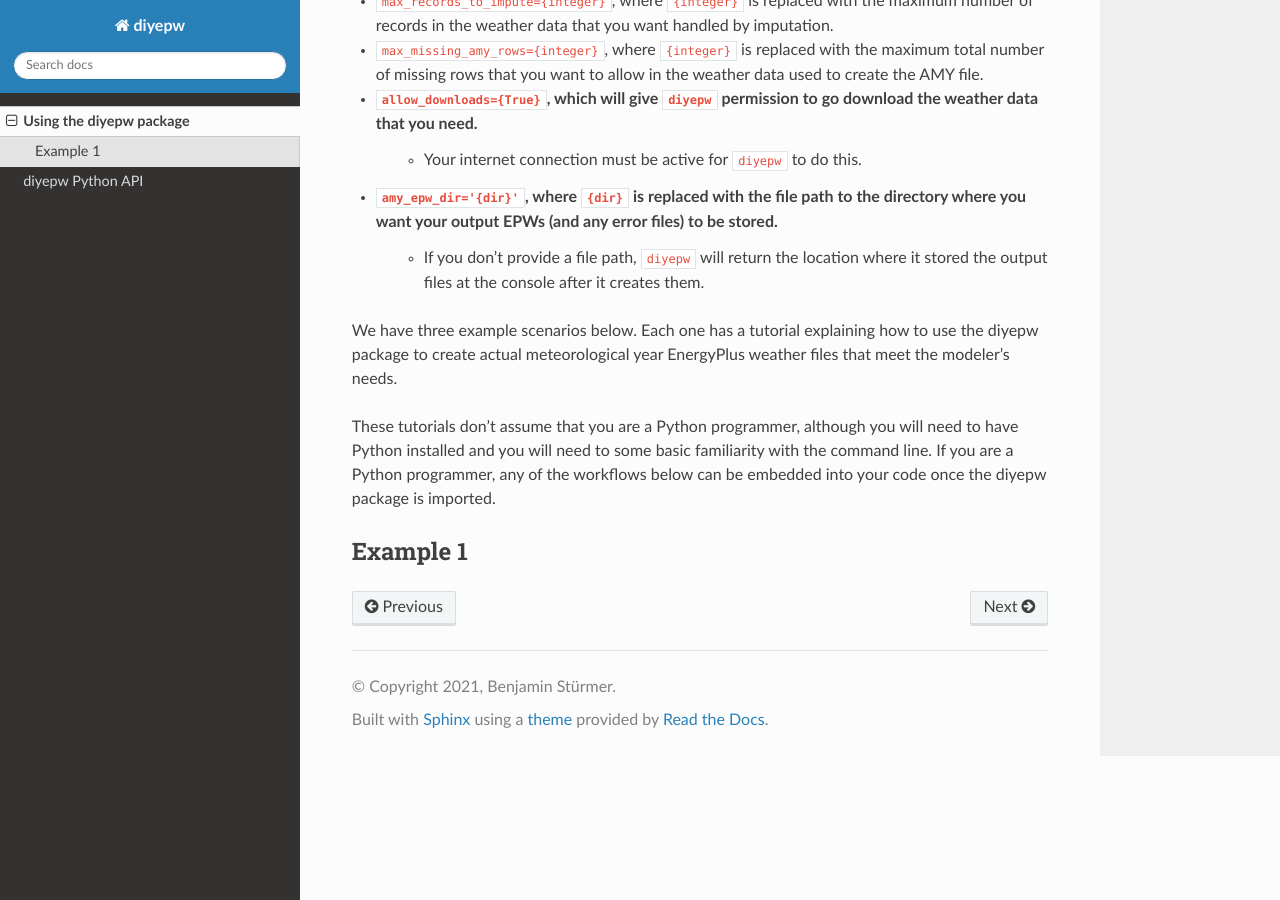
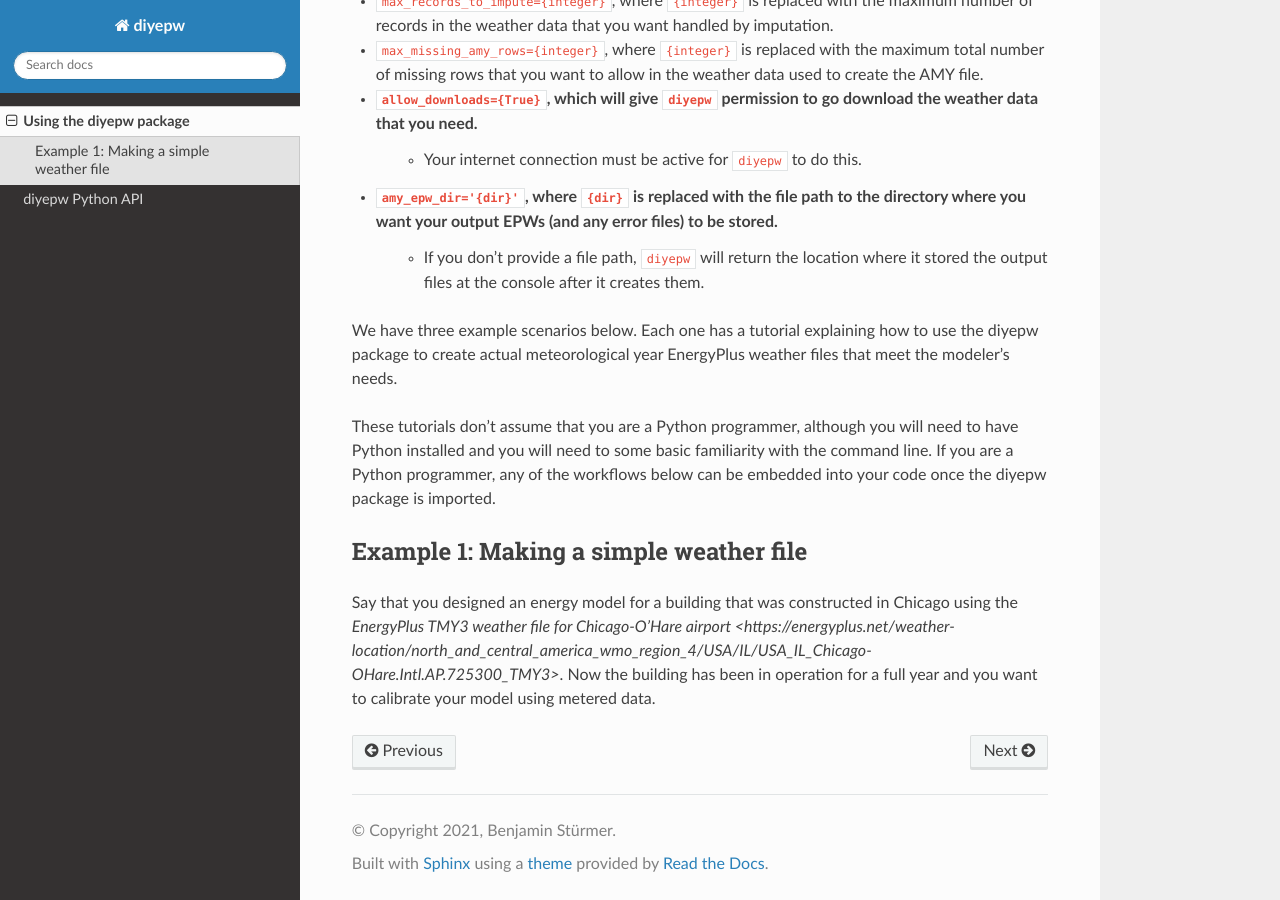
Before and after one commit to IMMM-SFA/diyepw, a Sphinx documentation site: the page built from docs/tutorial.rst, in a window 1280 px wide and 900 px high, scrolled down 1047 px. Built offline with Sphinx 7.4.7 and the Read the Docs theme 2.0.0, drawn with Linux system fonts in a browser that asks for light colours.

Commit message:
Update tutorial.rst

```diff
--- a/docs/tutorial.rst
+++ b/docs/tutorial.rst
@@ -48,5 +48,7 @@ These tutorials don’t assume that you are a Python programmer, although you wi
 
 
 
-Example 1
-----------------------------------
+Example 1: Making a simple weather file
+----------------------------------------------------------
+
+Say that you designed an energy model for a building that was constructed in Chicago using the `EnergyPlus TMY3 weather file for Chicago-O’Hare airport <https://energyplus.net/weather-location/north_and_central_america_wmo_region_4/USA/IL/USA_IL_Chicago-OHare.Intl.AP.725300_TMY3>`. Now the building has been in operation for a full year and you want to calibrate your model using metered data.
```
